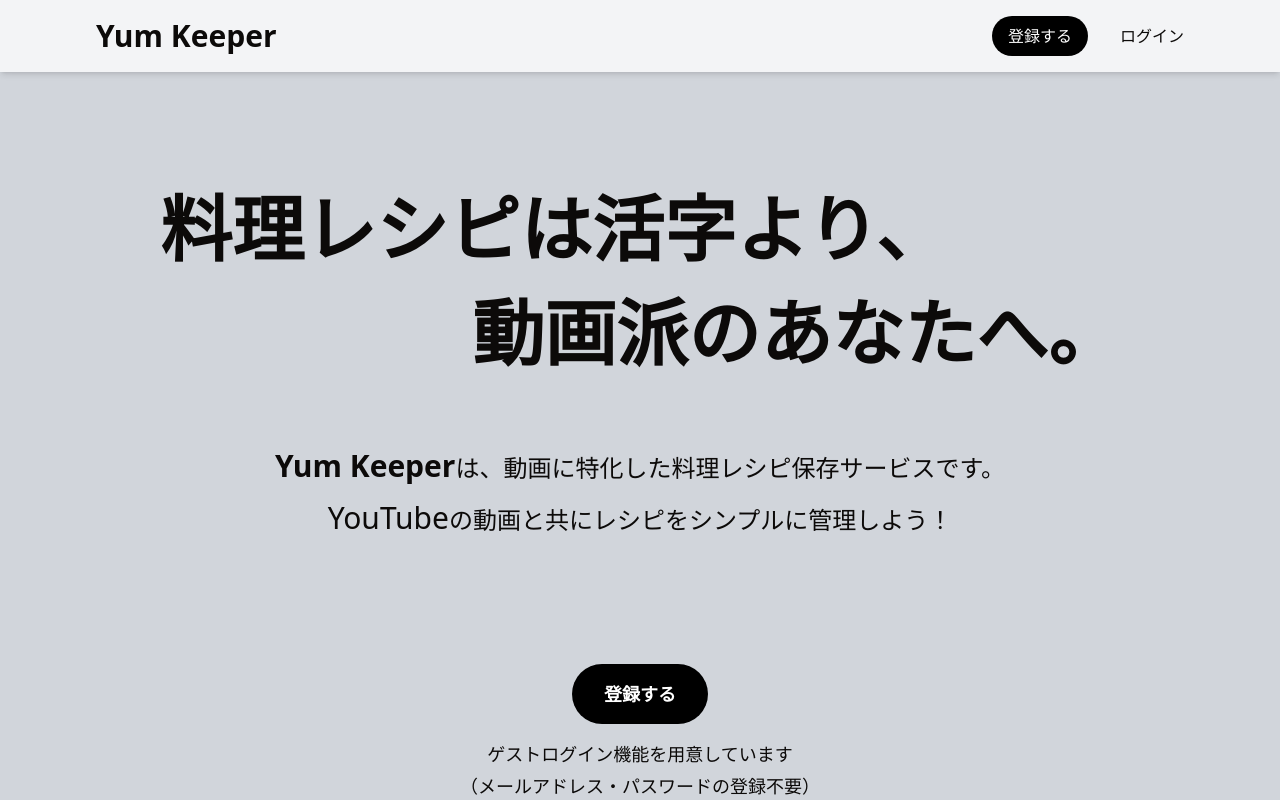
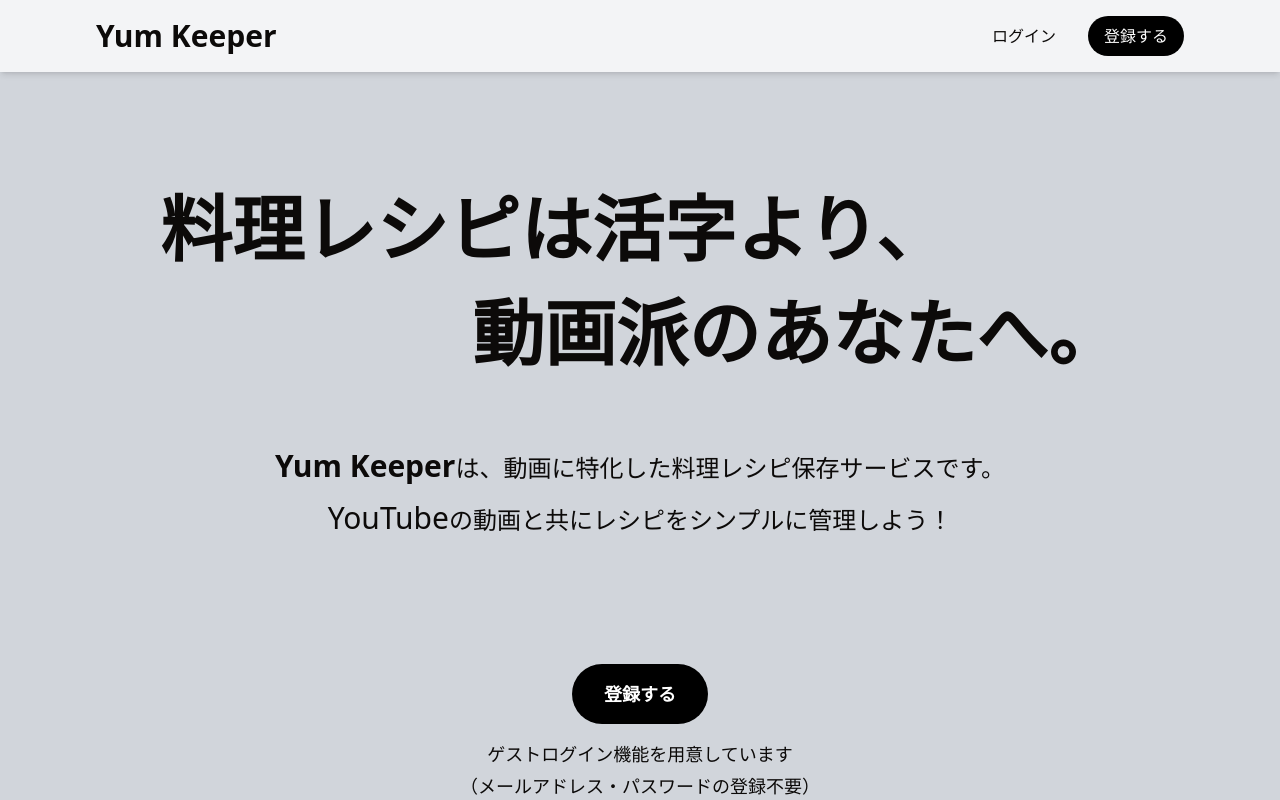
Before and after one commit to y4tk8/yumkeeper_frontend, a Next.js app: page / in a window 1280 px wide. Shown: the top 800 px of the page. Built offline with nearby package versions, Linux system fonts and the light colour scheme; no server answers.

Commit message:
chore: ヘッダーの'登録する'と'ログイン'の配置を入れ替え

```diff
--- a/src/components/layout/Header.tsx
+++ b/src/components/layout/Header.tsx
@@ -112,15 +112,15 @@ export default function Header() {
             // 認証前のヘッダーリスト
             <>
               <li>
+                <Link href="/signin" className="hover:underline">ログイン</Link>
+              </li>
+
+              <li>
                 <Link href="/signup">
                   <button className="px-4 py-2 rounded-full bg-black text-white hover:bg-gray-700 transition">
                     登録する
                   </button>
                 </Link>
-              </li>
-
-              <li>
-                <Link href="/signin" className="hover:underline">ログイン</Link>
               </li>
             </>
           )}
```
